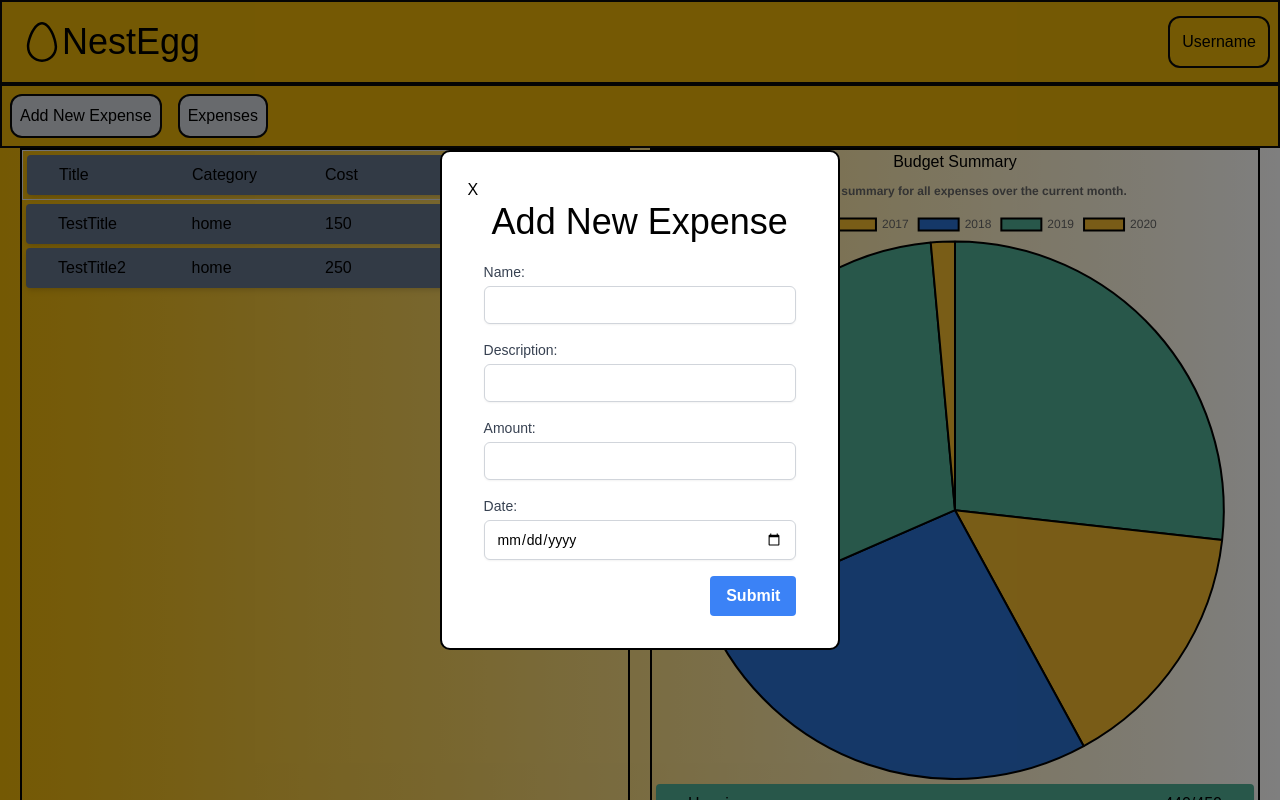
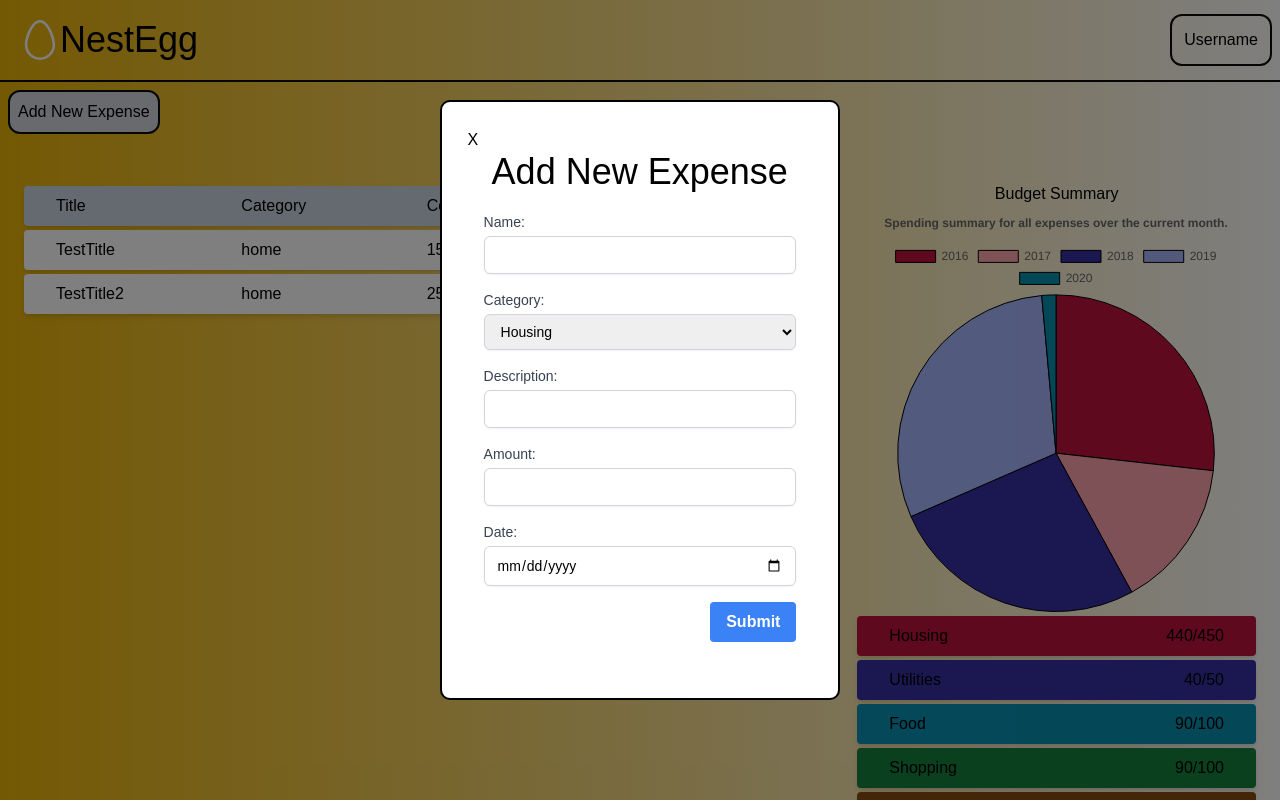
Before and after one commit to NestEggOrg/NestEgg, a React app: page /home in a window 1280 px wide. Both pictures are taken after a click on the button "Add New Expense". Shown: the top 800 px of the page. Built offline with nearby package versions, Linux system fonts and the light colour scheme.

Commit message:
color update on pie chart

```diff
--- a/src/client/components/Expense.jsx
+++ b/src/client/components/Expense.jsx
@@ -3,7 +3,7 @@ import React, { useState } from 'react';
 const Expense = ({ title, category, cost, date }) => {
 
   return (
-  <div className="grid grid-cols-4 bg-slate-500 shadow-md rounded px-8 pt-2 pb-2 mb-1 mt-1 ml-1 mr-1" >
+  <div className="grid grid-cols-4 bg-white shadow-md rounded px-8 pt-2 pb-2 mb-1 mt-1 ml-1 mr-1" >
    <div>{title}</div>
    <div>{category}</div>
    <div>{cost}</div>
--- a/src/client/components/ExpenseModal.jsx
+++ b/src/client/components/ExpenseModal.jsx
@@ -23,7 +23,7 @@ const ExpenseModal = ({ isOpen, onClose }) => {
       <div
         style={{
           background: 'white',
-          height: 500,
+          height: 600,
           width: 400,
           margin: 'auto',
           padding: '2%',
@@ -42,6 +42,20 @@ const ExpenseModal = ({ isOpen, onClose }) => {
           <div>
             <label htmlFor='name' className="block text-sm font-medium text-gray-700">Name:</label>
             <input type='text' id='name' name='name' className="mt-1 block w-full px-3 py-2 border border-gray-300 rounded-md shadow-sm placeholder-gray-400 focus:outline-none focus:ring-indigo-500 focus:border-indigo-500 sm:text-sm"/>
+          </div>
+
+          <div>
+            <label htmlFor='category' className="block text-sm font-medium text-gray-700">Category:</label>
+            <select name="categories" id="categories" className='mt-1 block w-full px-3 py-2 border border-gray-300 rounded-md shadow-sm placeholder-gray-400 focus:outline-none focus:ring-indigo-500 focus:border-indigo-500 sm:text-sm'>
+              <option value="housing">Housing</option>
+              <option value="utilities">Utilities</option>
+              <option value="food">Food</option>
+              <option value="shopping">Shopping</option>
+              <option value="transport">Transport</option>
+              <option value="debt">Debt</option>
+              <option value="entertainment">Entertainment</option>
+              <option value="misc">Misc</option>
+            </select>
           </div>
 
           <div>
--- a/src/client/components/Expenses.jsx
+++ b/src/client/components/Expenses.jsx
@@ -17,14 +17,13 @@ const Expenses = ({ expenses }) => {
 
 
   return (
-  <div className="border-2 border-black w-1/2 ml-5">
-    <div className="border"><Expense
-      title="Title"
-      category="Category"
-      cost="Cost"
-      date="Date"
-      >
-    </Expense></div>
+  <div className=" w-2/3 mt-10 ml-5">
+    <div className="grid grid-cols-4 bg-slate-300 shadow-md rounded px-8 pt-2 pb-2 mb-1 mt-1 ml-1 mr-1" >
+   <div>Title</div>
+   <div>Category</div>
+   <div>Cost</div>
+   <div>Date</div>
+  </div>
 
    {expenseList}
   </div>
--- a/src/client/components/HeaderBar.jsx
+++ b/src/client/components/HeaderBar.jsx
@@ -1,28 +1,34 @@
 import React, { useEffect, useState } from 'react';
 
-
-
-const HeaderBar = ({handleUserOpen}) => {
-
-
+const HeaderBar = ({ handleUserOpen }) => {
   return (
-  <div className='flex justify-between border-2 border-neutral-950 bg-yellow-500'>
+    <div className='flex justify-between border-b-2 border-neutral-950 '>
       <div className='flex m-5'>
-        <svg className='w-10 h-10' fill="#000000" viewBox="0 0 32 32" xmlns="http://www.w3.org/2000/svg">
-          <path d="M16,32C9.319,32,3.883,26.564,3.883,19.884C3.883,13.252,9.122,0,16,0c6.878,0,12.117,13.252,12.117,19.884
+        <svg
+          className='w-10 h-10'
+          fill='#ffffff'
+          viewBox='0 0 32 32'
+          xmlns='http://www.w3.org/2000/svg'
+        >
+          <path
+            d='M16,32C9.319,32,3.883,26.564,3.883,19.884C3.883,13.252,9.122,0,16,0c6.878,0,12.117,13.252,12.117,19.884
           C28.115,26.564,22.68,32,16,32z M16,1.988c-5.336,0-10.129,12.155-10.129,17.896c0,5.585,4.544,10.128,10.129,10.128
-          s10.129-4.543,10.129-10.128C26.129,14.143,21.336,1.988,16,1.988z"/>
+          s10.129-4.543,10.129-10.128C26.129,14.143,21.336,1.988,16,1.988z'
+          />
         </svg>
         <h1 className='text-4xl'>NestEgg</h1>
       </div>
 
       <div className='flex flex-col justify-center '>
-      <button onClick={handleUserOpen} className='p-3 m-2 rounded-xl border-2 border-neutral-950'>
+        <button
+          onClick={handleUserOpen}
+          className='p-3 m-2 rounded-xl border-2 border-neutral-950'
+        >
           Username
         </button>
       </div>
     </div>
-  )
+  );
 };
 
 export default HeaderBar;
--- a/src/client/components/HomePage.jsx
+++ b/src/client/components/HomePage.jsx
@@ -1,4 +1,4 @@
-import React, { useState } from 'react';
+import React, { useState, useEffect } from 'react';
 import HeaderBar from './HeaderBar';
 import Expenses from './Expenses';
 import PieChartArea from './PieChartArea';
@@ -61,6 +61,7 @@ const HomePage = () => {
   const [totalSpend, setTotalSpend] = useState(testSpend);
   const [category, setCategory] =useState("all expenses");
   const [timeFrame, setTimeFrame] =useState("current month");
+  const [pieSlices, setPieSlices] =useState([])
   const [chartData, setChartData] = useState({
     labels: TestData.map((data) => data.year),
     datasets: [
@@ -68,23 +69,38 @@ const HomePage = () => {
         label: "spend",
         data: TestData.map((data) => data.userGain),
         backgroundColor: [
-          // "rgba(75,192,192,1)",
-          // &quot;#ecf0f1",
-          "#50AF95",
-          "#f3ba2f",
-          "#2a71d0",
-          "#50AF95",
-          "#f3ba2f",
-          "#2a71d0",
-          "#50AF95",
-          "#f3ba2f",
+          "rgb(190 18 60)",
+          "rgb(253 164 175)",
+          "rgb(55 48 163)",
+          "rgb(165 180 252)",
+          "rgb(8 145 178)",
+          "rgb(103 232 249)",
+          "rgb(21 128 61)",
+          "rgb(134 239 172)",
+          "rgb(133 77 14)",
+          "rgb(254 240 138)",
+          "rgb(162 28 175)",
+          "rgb(240 171 252)",
+          "rgb(67 56 202)",
+          "rgb(165 180 252)",
+          "rgb(2 132 199)",
+          "rgb(125 211 252)",
         ],
         borderColor: "black",
-        borderWidth: 2
+        borderWidth: 1
       }
     ]
   });
 
+  useEffect(()=> {
+    const newState = [];
+    totalSpend.forEach((exp, index) => {
+      newState.push(exp);
+      newState.push(budget[index])
+    });
+    setPieSlices(newState)
+    console.log(pieSlices)
+  }, [totalSpend, budget])
 
   // Handles User Modal
   const handleUserOpen = () => {
--- a/src/client/components/Login.jsx
+++ b/src/client/components/Login.jsx
@@ -12,6 +12,16 @@ const Login = () => {
 
   const handleSignUp = () => {
     // Navigate to sign up page
+    fetch('localhost:8080/signup', {
+      method:"POST",
+      body: JSON.stringify({
+        username,
+        password
+      }),
+      headers: {
+        "Content-type":"application/json"
+      }
+    })
   };
 
   return (
--- a/src/client/components/PieChartArea.jsx
+++ b/src/client/components/PieChartArea.jsx
@@ -17,7 +17,7 @@ const PieChartArea = ({chartData, category, timeFrame, totalSpend, budget, categ
     legendItems.push(
       <LegendItem
         id={index}
-        color={chartData.datasets[0].backgroundColor[index]}
+        color={chartData.datasets[0].backgroundColor[index *2]}
         category={categories[index]}
         spend={cat}
         budget={budget[index]}
@@ -26,7 +26,7 @@ const PieChartArea = ({chartData, category, timeFrame, totalSpend, budget, categ
   })
 
   return (
-    <div className="border-2 border-black w-1/2 ml-5 mr-5">
+    <div className=" w-1/3 mt-10 ml-5 mr-5">
       <PieChart  chartData={chartData} category={category}
         timeFrame={timeFrame}></PieChart>
         <div>
--- a/src/client/components/TopBar.jsx
+++ b/src/client/components/TopBar.jsx
@@ -1,12 +1,17 @@
 import React, { useState } from 'react';
 
-const TopBar = ({handleExpenseOpen}) => {
-
-
+const TopBar = ({ handleExpenseOpen }) => {
   return (
-    <div className='flex border-2  border-neutral-950 bg-yellow-500'>
-      <button onClick={handleExpenseOpen} className='border-2 border-neutral-950 rounded-xl bg-gray-300 p-2 m-2 '>Add New Expense</button>
-      <button className='border-2 border-neutral-950 rounded-xl bg-gray-300 p-2 m-2 '>Expenses</button>
+    <div className='flex border-b-0 border-neutral-950'>
+      <button
+        onClick={handleExpenseOpen}
+        className='border-2 border-neutral-950 rounded-xl bg-gray-300 p-2 m-2 '
+      >
+        Add New Expense
+      </button>
+      {/* <button className='border-2 border-neutral-950 rounded-xl bg-gray-300 p-2 m-2 '>
+        Expenses
+      </button> */}
     </div>
   );
 };
```
Lines whose indentation alone changed are shown as unchanged.
